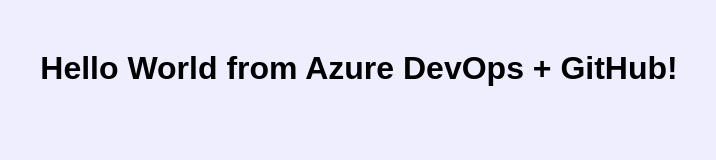
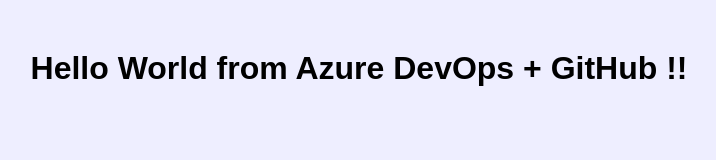
Before and after one commit to enrich-tolu/simple-devops-site, a plain HTML site: page index.html in a window 1280 px wide. Shown: the whole page, without its empty margins (281-997 px from the left). Drawn offline with Linux system fonts and the light colour scheme.

Commit message:
changes to the index file

```diff
--- a/index.html
+++ b/index.html
@@ -5,6 +5,6 @@
     <link rel="stylesheet" href="styles.css">
 </head>
 <body>
-    <h1>Hello World from Azure DevOps + GitHub!</h1>
+    <h1>Hello World from Azure DevOps + GitHub !!</h1>
 </body>
 </html>
```
